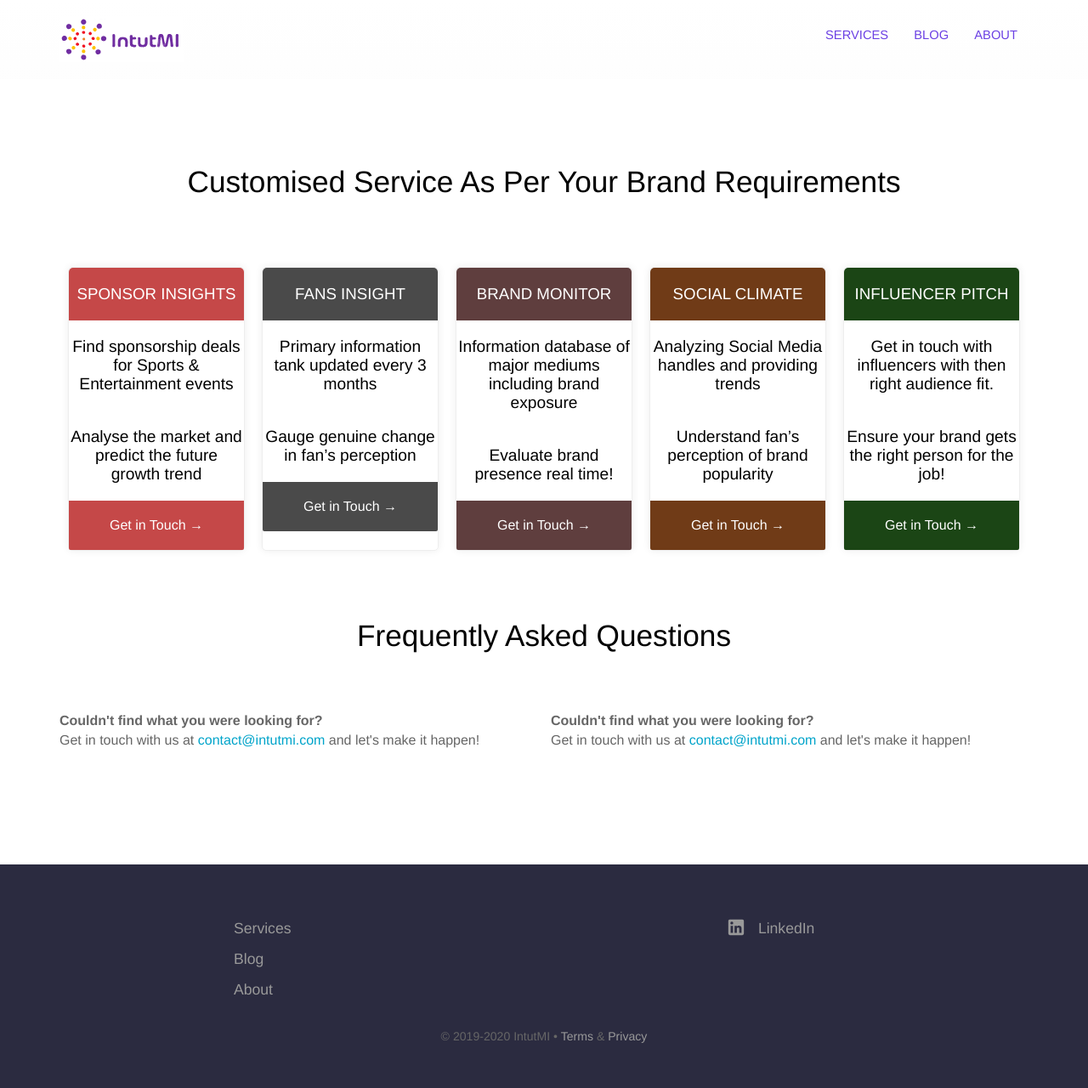
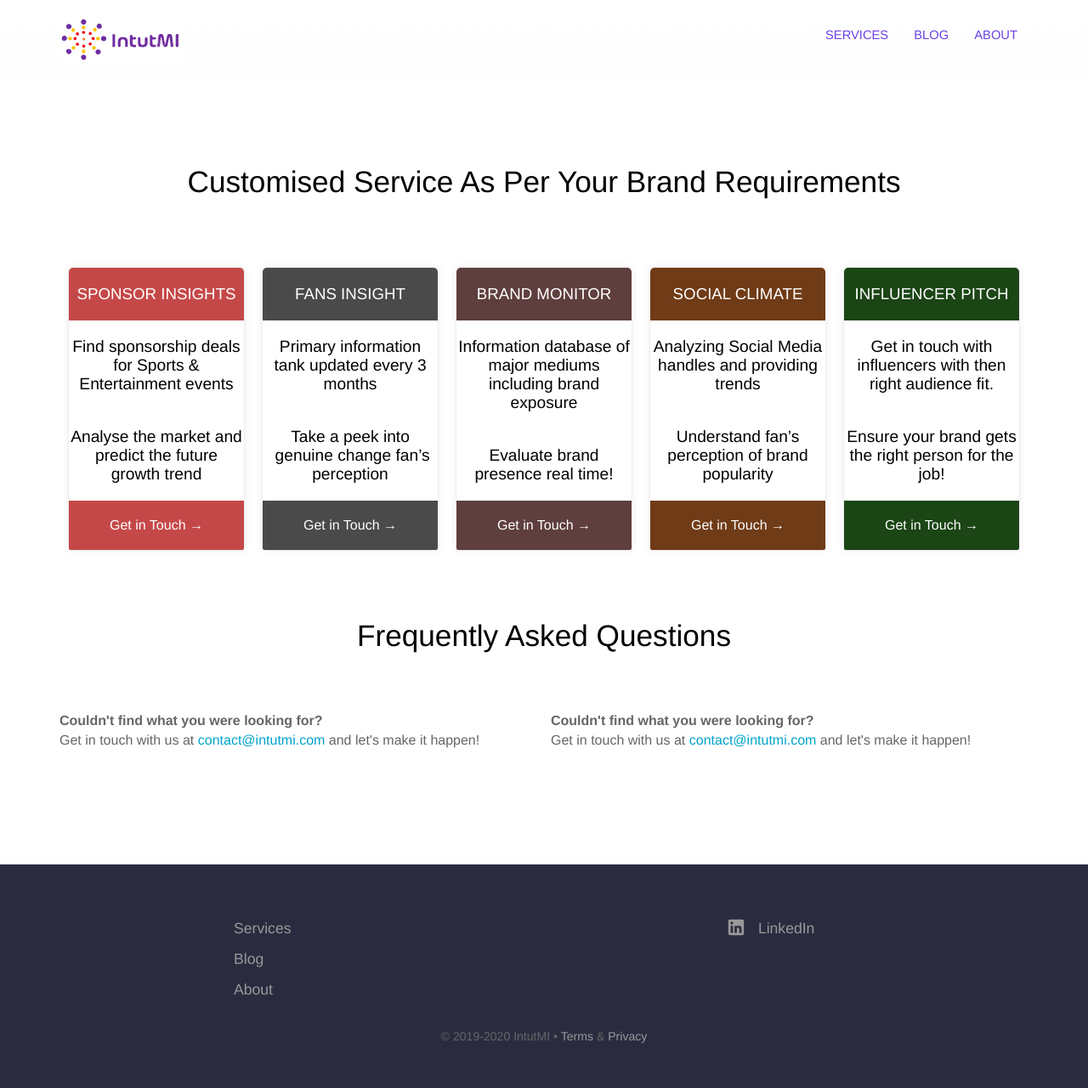
Before and after one commit to intutdev/intutmi.github.io, a Jekyll site: the page built from services.html, in a window 1280 px wide. Shown: the whole page at 85% size. Built offline with Jekyll 4.4.1, drawn with Linux system fonts in a browser that asks for light colours.

Commit message:
Updated 2 files via CloudCannon

```diff
--- a/services.html
+++ b/services.html
@@ -77,7 +77,7 @@ faq:
 						<h3>FANS INSIGHT</h3>
 					</li>
 					<li class="highlighted">Primary information tank updated every 3 months</li>
-					<li class="highlighted">Gauge genuine change in fan&rsquo;s perception</li>
+					<li class="highlighted">Take a peek into &nbsp;genuine change fan&rsquo;s perception</li>
 					<li class="pricing-cta">
 						<div class="button"><a style="background: #4a4a4a" href="mailto:contact@intutmi.com?subject=FANS%20INSIGHT%20-%20PRIMARY&amp;body=An%20inquiry%20has%20been%20made%20for%20the%20fans%20insight%20database">Get in Touch &rarr;</a></div>
 					</li>
```
Also changed, not shown: _layouts/default.html (indentation only).
